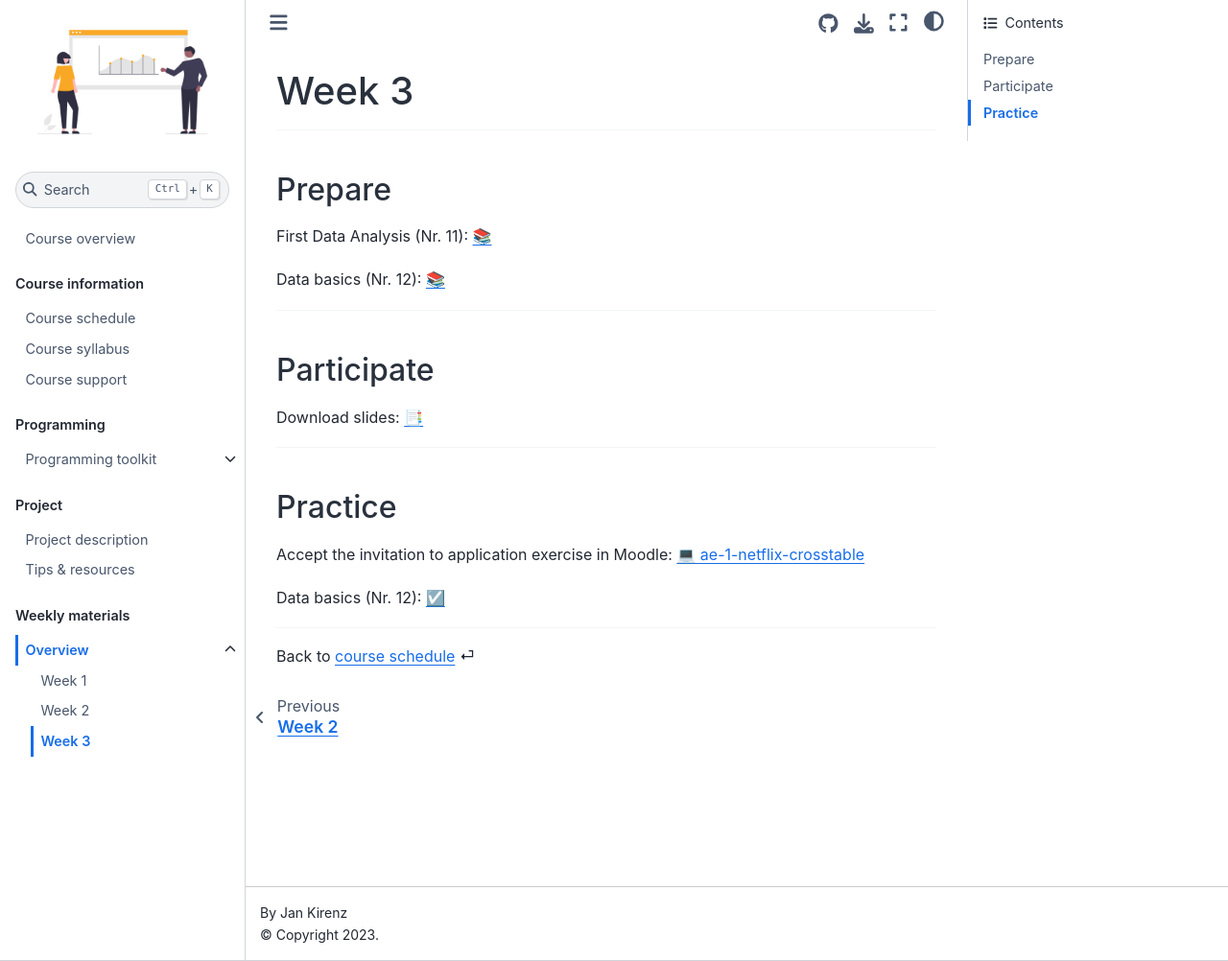
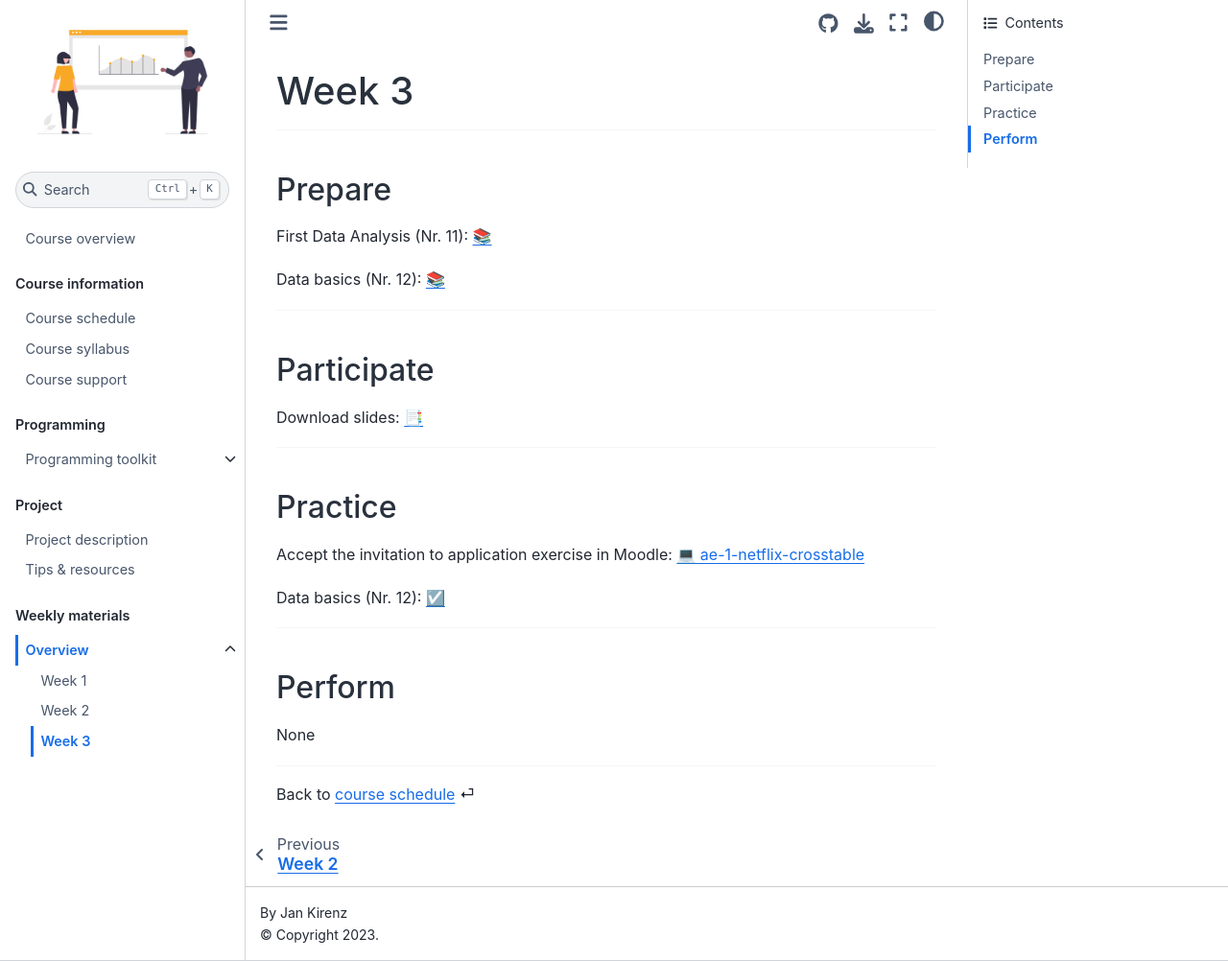
Before and after one commit to dst-ws22/website, a Jupyter Book: the page built from weeks/week3.md, in a window 1280 px wide and 1002 px high. Shown: the whole window at 96% size. Built offline with Jupyter Book 1.0.4 settings and Sphinx 7.4.7 and the Sphinx Book theme 1.1.4, drawn with Linux system fonts in a browser that asks for light colours; comment, search, counter and statistics services are not loaded.

Commit message:
Update week3.md

```diff
--- a/weeks/week3.md
+++ b/weeks/week3.md
@@ -7,6 +7,7 @@
 ## Prepare
 
 First Data Analysis (Nr. 11): [📚](https://openintro-ims.netlify.app/data-hello.html#case-study-stents-strokes)
+
 
 Data basics (Nr. 12): [📚](https://openintro-ims.netlify.app/data-hello.html#data-basics)
 
@@ -31,6 +32,15 @@ Accept the invitation to application exercise in Moodle: [💻 ae-1-netflix-cros
 
 Data basics (Nr. 12): [☑️](https://forms.gle/EJT7mcYgPi8drKgR9)
 
+
+---
+
+(perform)=
+## Perform
+
+None
+
+
 ---
 
 Back to [course schedule](../docs/course-schedule.md) ⏎
```
